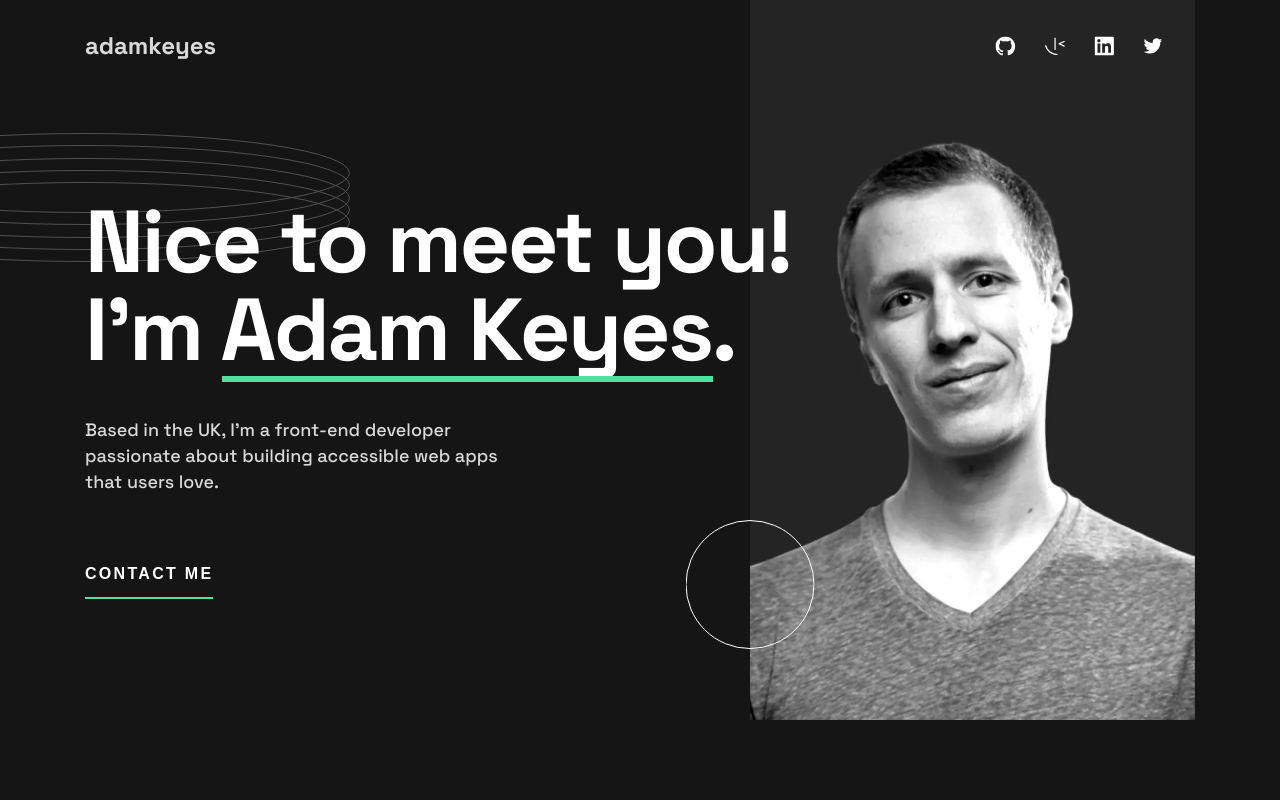
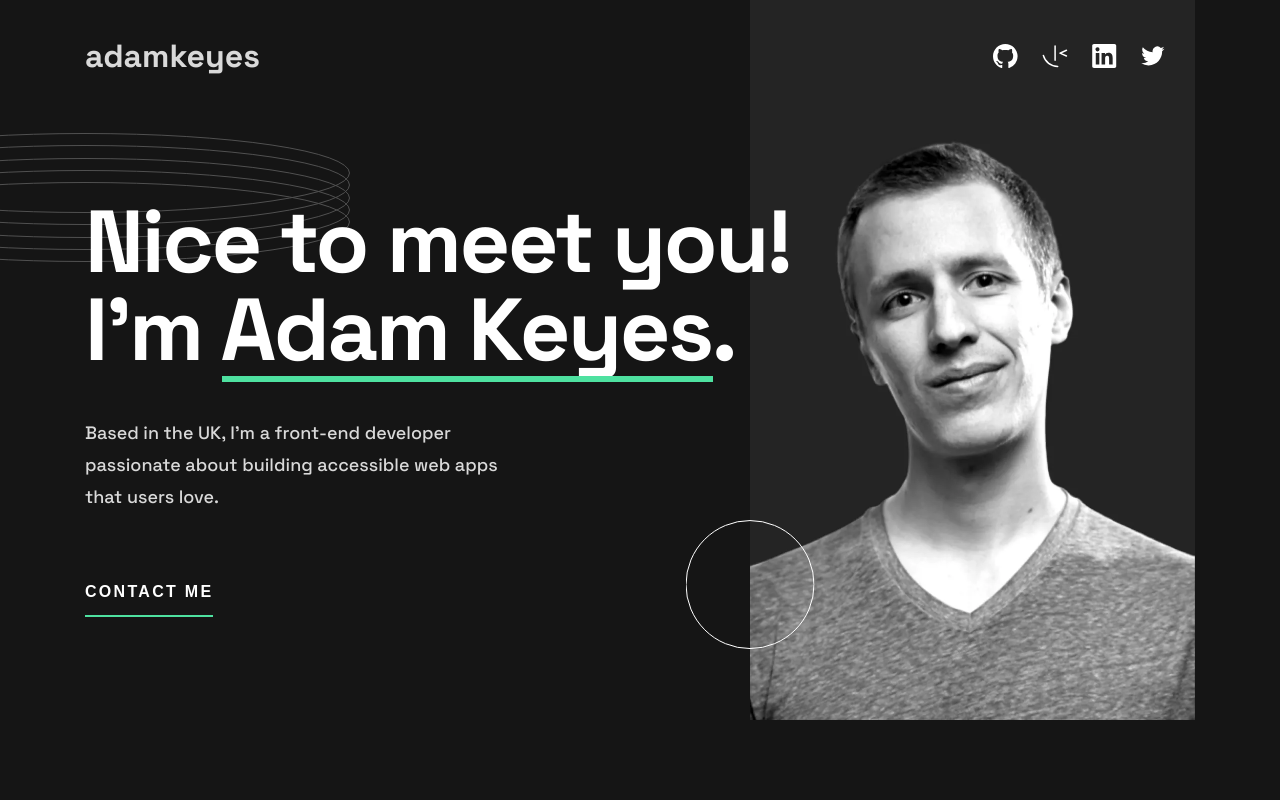
Before and after one commit to Galaxy159/Portfolio-Frontendmentor, a React (Create React App) app: page / in a window 1280 px wide. Shown: the top 800 px of the page. Built offline with nearby package versions, Linux system fonts and the light colour scheme.

Commit message:
small adjustments

```diff
--- a/src/style/App.css
+++ b/src/style/App.css
@@ -163,6 +163,7 @@ svg:hover {
 @media (min-width: 1110px) {
   .header {
     max-width: 111rem;
+    margin: 4rem auto;
   }
 }
 .header__logo--text {
@@ -174,6 +175,11 @@ svg:hover {
 @media (min-width: 768px) {
   .header__logo--text {
     margin-bottom: 0;
+  }
+}
+@media (min-width: 1110px) {
+  .header__logo--text {
+    font-size: 3.2rem;
   }
 }
 .header__social {
@@ -193,6 +199,11 @@ svg:hover {
   fill: white;
   transform: scale(0.8);
   cursor: pointer;
+}
+@media (min-width: 1110px) {
+  .header__social--icon {
+    transform: scale(1);
+  }
 }
 
 @media (min-width: 768px) {
@@ -372,6 +383,7 @@ svg:hover {
   .hero__content--text {
     max-width: 44.5rem;
     margin-bottom: 6.6rem;
+    line-height: 3.2rem;
   }
 }
 .hero__content--btn {
@@ -480,6 +492,12 @@ svg:hover {
     display: grid;
     grid-template-columns: repeat(2, max-content);
     justify-content: space-between;
+  }
+}
+@media (min-width: 1110px) {
+  .projects__container {
+    -moz-column-gap: 3rem;
+         column-gap: 3rem;
   }
 }
 .projects__project {
--- a/src/style/scss/_hero.scss
+++ b/src/style/scss/_hero.scss
@@ -150,6 +150,7 @@
       @include respond(desktop) {
         max-width: 44.5rem;
         margin-bottom: 6.6rem;
+        line-height: 3.2rem;
       }
     }
     &--btn {
--- a/src/style/scss/_projects.scss
+++ b/src/style/scss/_projects.scss
@@ -35,6 +35,10 @@
       display: grid;
       grid-template-columns: repeat(2, max-content);
       justify-content: space-between;
+    }
+
+    @include respond(desktop) {
+      column-gap: 3rem;
     }
   }
 
```
Also changed, not shown: src/style/scss/_header.scss (+9 -0 lines), 1 other file (tests, documents, lock files or other folders).
